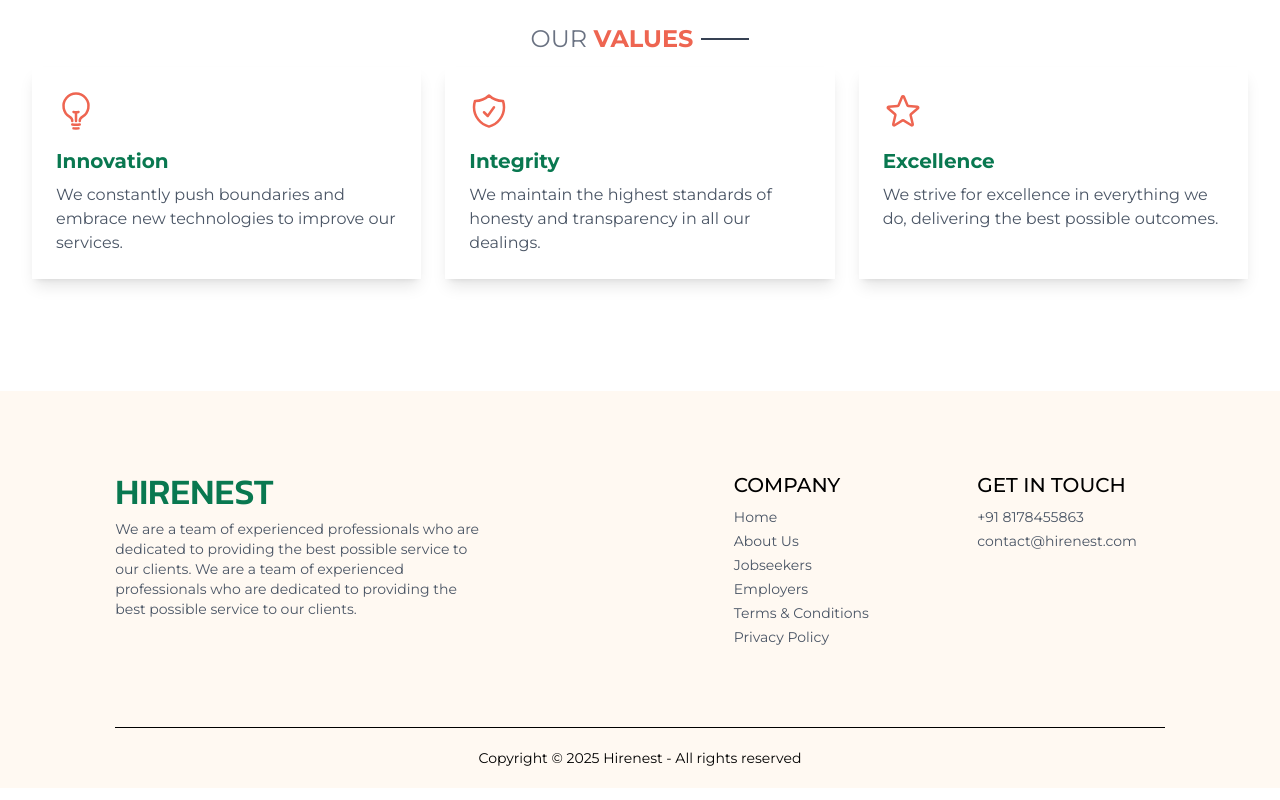
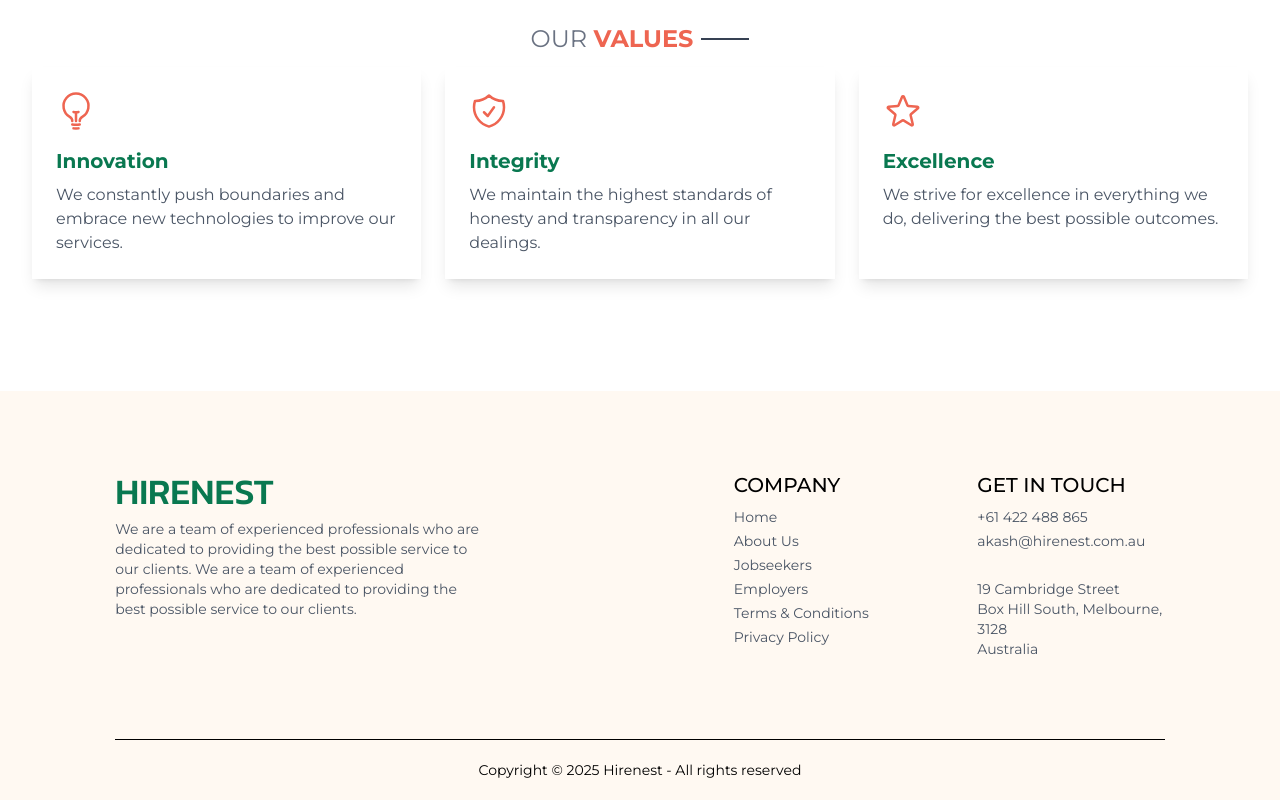
Before and after one commit to naive-nikhil/hirenest-live, a plain HTML site: page about/index.html in a window 1280 px wide. Shown: the part 605-1405 px from the top of the page. Drawn offline with Linux system fonts and the light colour scheme.

Commit message:
Few Changes

```diff
--- a/about/index.html
+++ b/about/index.html
@@ -35,7 +35,7 @@
             </li>
           </ul>
           <img
-            src="./menu_icon.png"
+            src="../menu_icon.png"
             class="sm:hidden w-8 min-w-8 cursor-pointer"
             alt="Menu Icon"
             id="menu_icon"
@@ -50,7 +50,7 @@
               id="back_icon"
             >
               <img
-                src="./back_icon.png"
+                src="../back_icon.png"
                 class="w-8 rotate-180 cursor-pointer"
                 alt="Cross Icon"
               />
@@ -302,8 +302,12 @@
           <div>
             <p class="text-xl font-medium mb-2">GET IN TOUCH</p>
             <ul class="flex flex-col gap-1 text-gray-600">
-              <li class="cursor-pointer">+91 8178455863</li>
-              <li class="cursor-pointer">contact@hirenest.com</li>
+              <li class="cursor-pointer">+61 422 488 865</li>
+              <li class="cursor-pointer">akash@hirenest.com.au</li>
+              <br />
+              <li class="cursor-pointer">
+                19 Cambridge Street<br />Box Hill South, Melbourne, 3128<br />Australia
+              </li>
             </ul>
           </div>
         </div>
```
Also changed, not shown: contact/index.html (+8 -4 lines), employers/index.html (+8 -4 lines), index.html (+8 -4 lines), jobseekers/index.html (+8 -4 lines).
